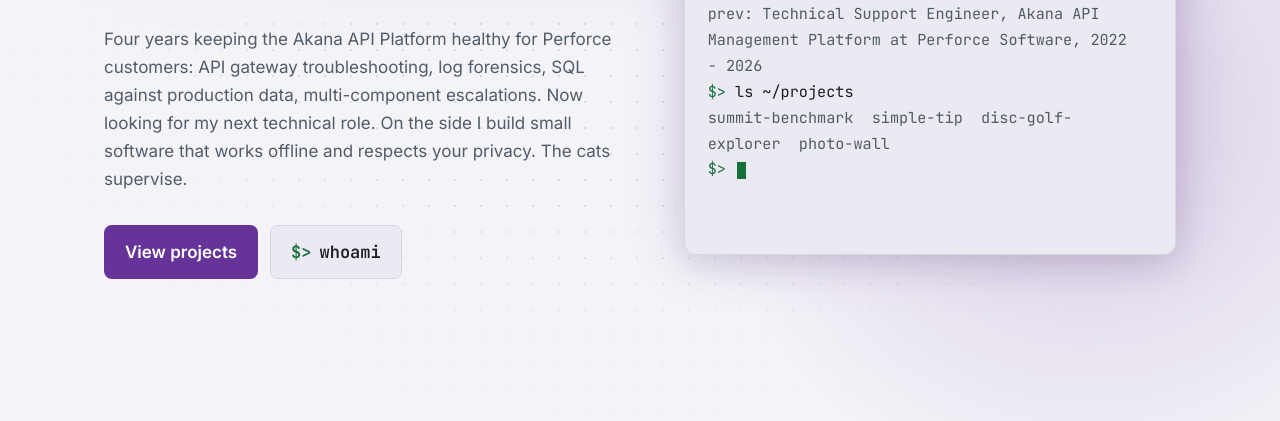
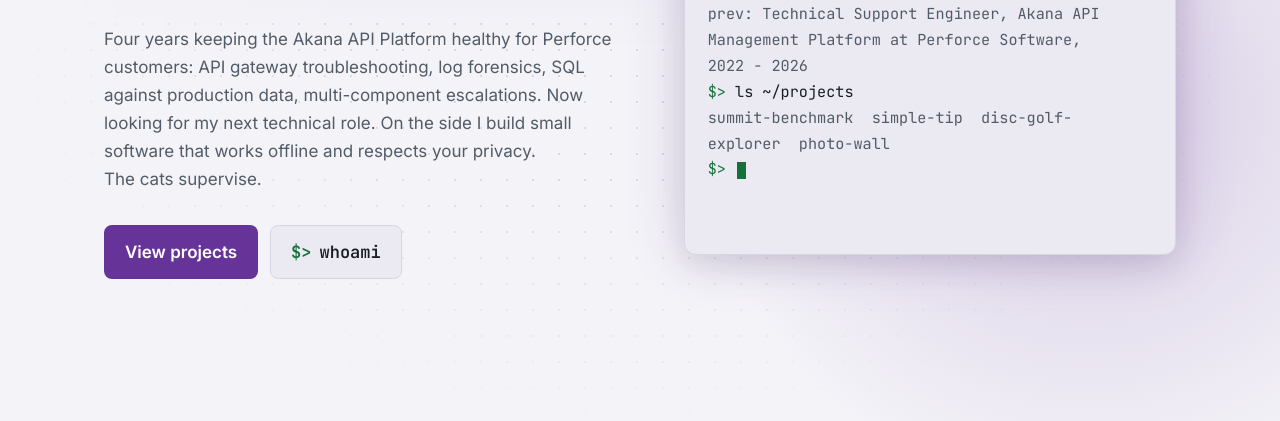
Before and after one commit to mint85/personal-portfolio-website, a plain HTML site: page index.html in a window 1280 px wide. Shown: the part 379-800 px from the top of the page. Drawn offline with Linux system fonts and the light colour scheme.

Commit message:
Keep short hero phrases from wrapping

```diff
--- a/index.html
+++ b/index.html
@@ -125,7 +125,7 @@
             Four years keeping the Akana API Platform healthy for Perforce customers: API gateway
             troubleshooting, log forensics, SQL against production data, multi-component
             escalations. Now looking for my next technical role. On the side I build small
-            software that works offline and respects your privacy. The cats supervise.
+            software that works offline and respects your privacy. <span class="nowrap">The cats supervise.</span>
           </p>
           <p class="sr-only">I am also a creative problem solver, perpetual learner, disc golfer, software engineer, cat dad, team player, and gamer.</p>
           <div class="hero__actions">
@@ -147,7 +147,7 @@
             <p class="term-line term-out term-out--strong">allen</p>
             <p class="term-line"><span class="term-prompt">$&gt;</span> <span class="term-cmd">cat role.txt</span></p>
             <p class="term-line term-out">open to new technical roles</p>
-            <p class="term-line term-out">prev: Technical Support Engineer, Akana API Management Platform at Perforce Software, 2022 - 2026</p>
+            <p class="term-line term-out">prev: Technical Support Engineer, Akana API Management Platform at Perforce Software, <span class="nowrap">2022 - 2026</span></p>
             <p class="term-line"><span class="term-prompt">$&gt;</span> <span class="term-cmd">ls ~/projects</span></p>
             <p class="term-line term-out">summit-benchmark  simple-tip  disc-golf-explorer  photo-wall</p>
             <p class="term-line"><span class="term-prompt">$&gt;</span> <span class="term-cmd">echo "I am also a $ALSO"</span></p>
--- a/style.css
+++ b/style.css
@@ -193,6 +193,10 @@ button {
   border: 0;
 }
 
+.nowrap {
+  white-space: nowrap;
+}
+
 .skip-link {
   position: absolute;
   top: -100px;
```
